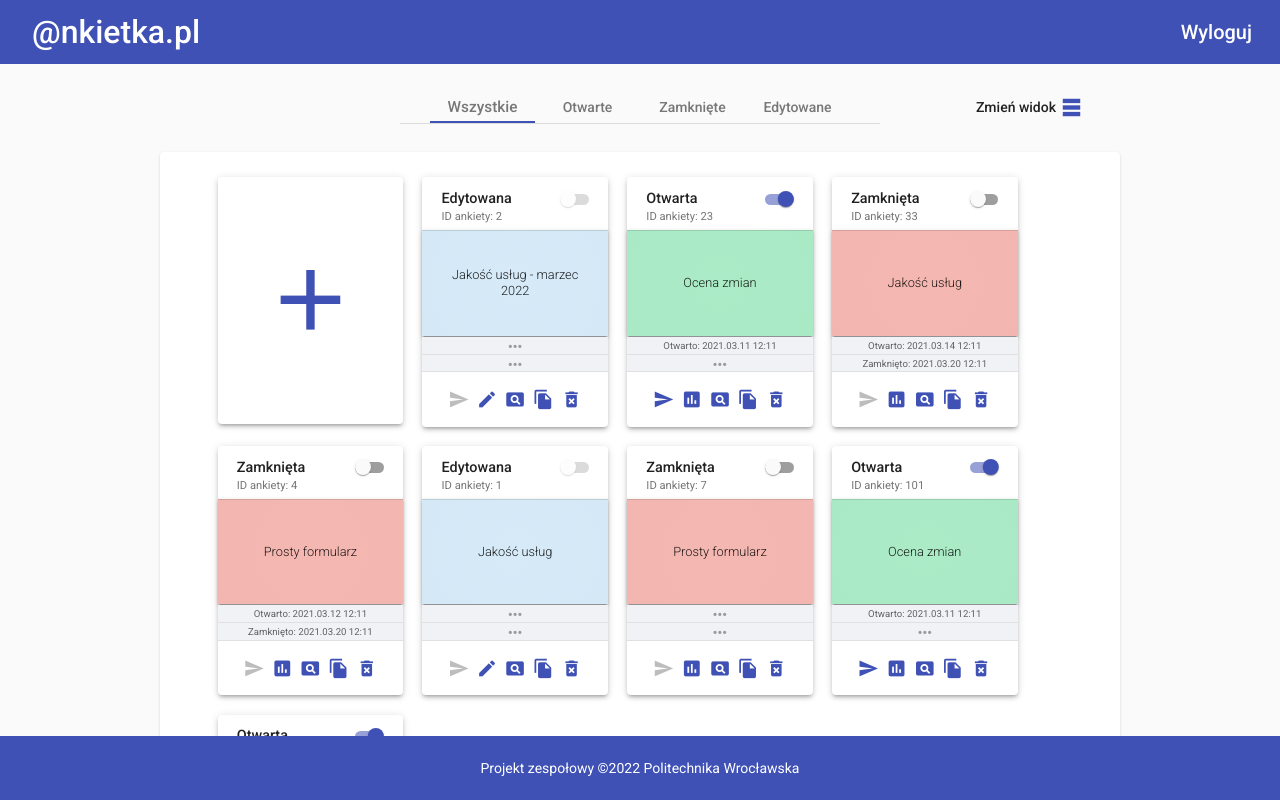
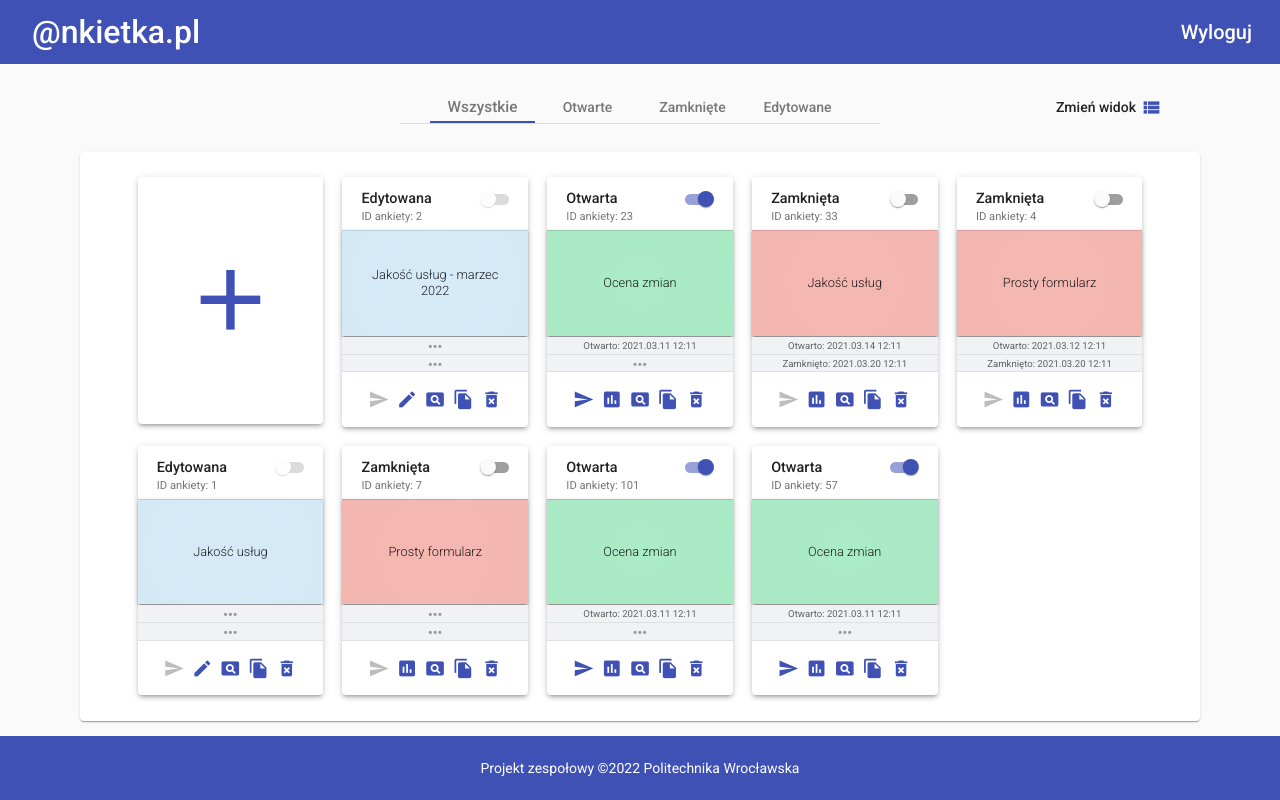
Before and after one commit to Kacper-Sleziak/Polling_App, an Angular app in the folder frontend/polling_app/: page / in a window 1280 px wide. Built offline with nearby package versions, Linux system fonts and the light colour scheme.

Commit message:
Modify PollsComponent

```diff
--- a/frontend/polling_app/src/app/pages/polls/polls.component.css
+++ b/frontend/polling_app/src/app/pages/polls/polls.component.css
@@ -7,37 +7,21 @@
     align-items: center;
 }
 
-#cards-container{
-    /* Using this font size we can scale size of cards */
-    font-size: 0.8rem;
-    display: flex;
-    justify-content: flex-start;
-    flex-wrap: wrap;
-    margin-bottom: 3rem;
-    padding: 1rem 3rem;
-    background-color: white;
-    border-radius: 4px;
-    min-height: 30rem;
-}
-
-
-
 .cards-and-filters-wrapper{
     margin: auto;
-    width: 75%;
+    max-width: 70rem;
+    width: 100%;
 }
-
-
 
 /* Adjusting filters */
 .filters-container{
+    /* Main font of filters */
+    font-size: 1rem;
     display: flex;
     justify-content: center;
     align-items: center;
     padding: 0 1.5em;
     height: auto;
-    /* Main font of filters */
-    font-size: 1rem;
 }
 
 /* Additional space to center elements in filters-container (grid of filters space)*/
--- a/frontend/polling_app/src/app/pages/polls/polls.component.html
+++ b/frontend/polling_app/src/app/pages/polls/polls.component.html
@@ -3,24 +3,25 @@
     <!-- The section containing the cards and their filters -->
     <div class="cards-and-filters-wrapper">
 
-        <!-- Status filter component -->
+        <!-- Filters container -->
         <div class="filters-container">
             <div class="free-space"></div>
-            <app-status-filter class="status-filter" (tabChange)="filterData($event)" [labelsList]="labels"></app-status-filter>
+            <app-status-filter class="status-filter" (tabChange)="onStatusFilterChange($event)" [labelsList]="labels"></app-status-filter>
             <div class="button-space">
-                <button class="change-view-btn" mat-button>
-                    <span class="change-view-btn-content">Zmień widok<mat-icon style="margin-left: 5px;" color="primary">table_rows</mat-icon></span>
+                <button class="change-view-btn" (click)="onChangeView()" mat-button>
+                    <span class="change-view-btn-content">Zmień widok
+                        <mat-icon *ngIf="changeView === false" style="margin-left: 5px;" color="primary">view_list</mat-icon>
+                        <mat-icon *ngIf="changeView === true" style="margin-left: 5px;" color="primary">grid_view</mat-icon>
+                    </span>
                 </button>
             </div>
         </div>
 
-        <!-- Cards container -->
-        <div id="cards-container" class="mat-elevation-z1">
-            <!-- Create poll card -->
-            <app-create-poll-card></app-create-poll-card>
-            <!-- Rendering cards -->
-            <app-card *ngFor="let poll of displayingData;" [poll]="poll"></app-card>
-        </div>
+        <!-- Polls as cards when changeView === false -->
+        <app-polls-as-cards *ngIf="changeView === false" [displayingPolls]="displayingPolls" ></app-polls-as-cards>
+
+        <!-- Table of polls when changeView === true-->
+        <app-polls-table *ngIf="changeView === true" [displayingPolls]='displayingPolls' ></app-polls-table>
 
     </div>
 </div>
--- a/frontend/polling_app/src/app/pages/polls/polls.component.ts
+++ b/frontend/polling_app/src/app/pages/polls/polls.component.ts
@@ -1,5 +1,6 @@
 import { Component, OnInit, AfterViewInit, ViewChild, ElementRef } from '@angular/core';
 import { MatTabChangeEvent } from '@angular/material/tabs';
+import { UiPollsService } from 'src/app/services/dashboard-services/ui-polls.service';
 import { Poll } from '../../models/dashboard-models/poll';
 import { PollService } from '../../services/dashboard-services/poll.service';
 
@@ -13,44 +14,45 @@ import { PollService } from '../../services/dashboard-services/poll.service';
 export class PollsComponent implements OnInit, AfterViewInit {
 
   polls: Poll[] = [];
-  displayingData: Poll[] = [];
-  labels : string[] = ['Wszystkie', 'Otwarte', 'Zamknięte', 'Edytowane'];
-  @ViewChild('cards-container') input!: ElementRef<HTMLInputElement>;
+  displayingPolls: Poll[] = [];
+  labels: string[] = ['Wszystkie', 'Otwarte', 'Zamknięte', 'Edytowane'];
+  changeView: boolean = false;
 
-
-  constructor(private pollService: PollService) {
+  constructor(private pollService: PollService, private uiPollsService : UiPollsService) {
   }
 
   ngAfterViewInit(): void {
   }
 
-  filterData(event: MatTabChangeEvent){
+  onChangeView(): void{
+    this.changeView = !this.changeView;
+  }
 
+  onStatusFilterChange(event: MatTabChangeEvent){
+    // Change displayingPolls
     switch(event.tab.textLabel){
       case "Wszystkie":
-        this.displayingData = this.polls;
+        this.displayingPolls = this.polls;
         break;
       case "Otwarte":
-        this.displayingData = this.polls.filter((poll) => poll.status === "open");
+        this.displayingPolls = this.polls.filter((poll) => poll.status === "open");
         break;
       case "Zamknięte":
-        this.displayingData = this.polls.filter((poll) => poll.status === "close");
+        this.displayingPolls = this.polls.filter((poll) => poll.status === "close");
         break;
       case "Edytowane":
-        this.displayingData = this.polls.filter((poll) => poll.status === "editing");
+        this.displayingPolls = this.polls.filter((poll) => poll.status === "editing");
         break;
     }
+    // Inform components which base on displayingPolls table that data have been changed
+    this.uiPollsService.setDisplayingPolls(this.displayingPolls);
   }
 
   ngOnInit(): void {
     //fetch data
     this.pollService.getPolls().subscribe(polls => {
       this.polls = polls;
-      this.displayingData = polls;
+      this.displayingPolls = polls;
     });
-
-    console.log(this.input);
-
   }
-
 }
--- a/frontend/polling_app/src/app/services/dashboard-services/ui-polls.service.ts
+++ b/frontend/polling_app/src/app/services/dashboard-services/ui-polls.service.ts
@@ -7,17 +7,18 @@ import { Poll } from 'src/app/models/dashboard-models/poll';
 })
 export class UiPollsService {
 
-  private displayingPolls : Poll[] = [];
-  private subject = new Subject<any>();
+  private displayingPolls: Poll[] = [];
+  private subject = new Subject<Poll[]>();
 
-  constructor() { }
+  constructor() {
+  }
 
-  setDisplayingPolls(polls : Poll[]){
+  setDisplayingPolls(polls : Poll[]): void{
     this.displayingPolls = polls;
     this.subject.next(this.displayingPolls);
   }
 
-  onStatusFilterChange(): Observable<any> {
+  onStatusFilterChange(): Observable<Poll[]> {
     return this.subject.asObservable();
   }
 
```
